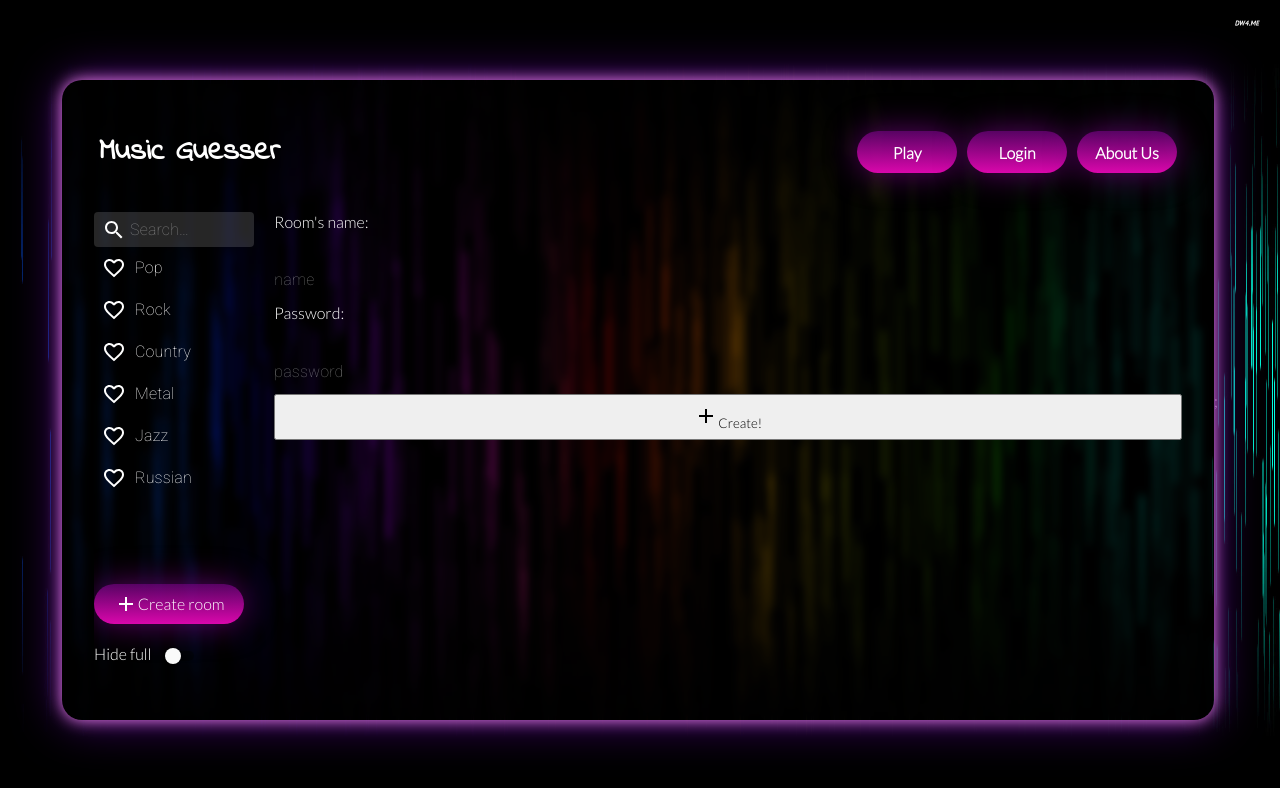
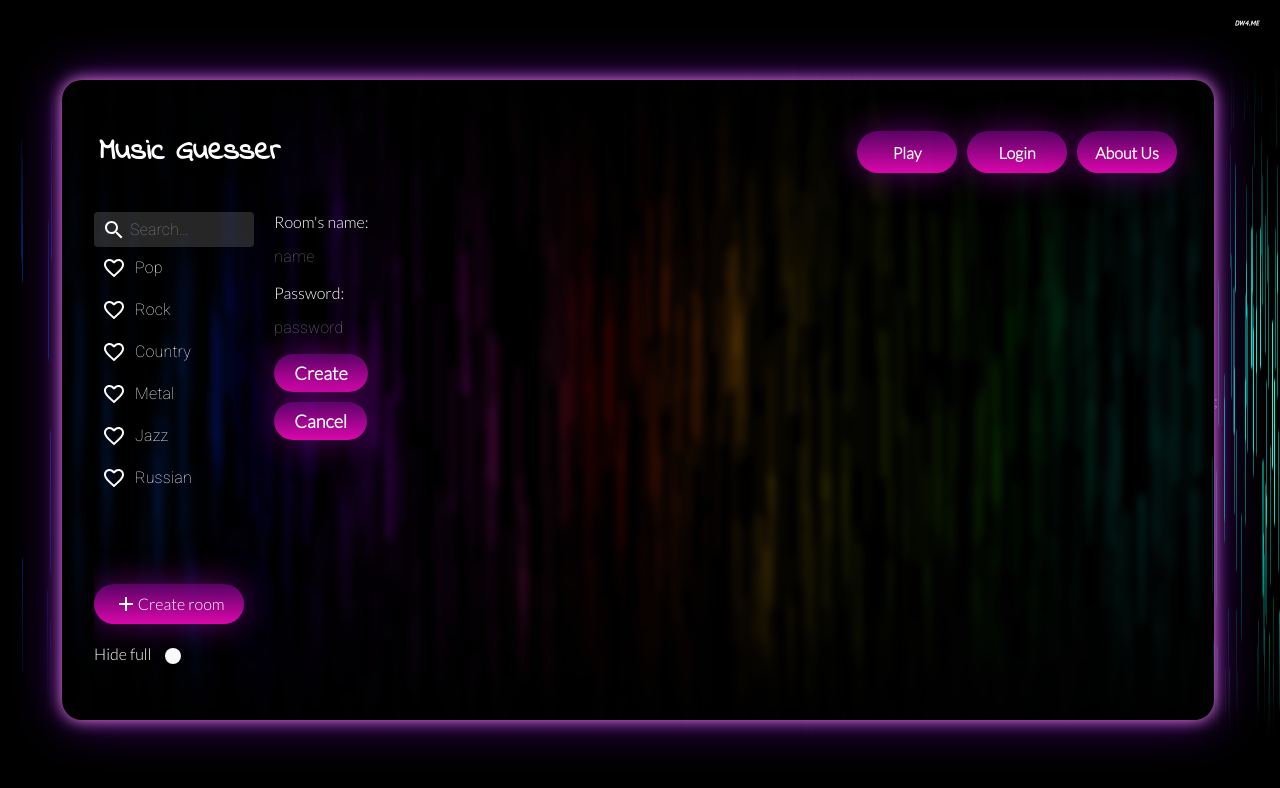
Before and after one commit to adziok/mg_frontend, a React (Create React App) app: page / in a window 1280 px wide. Both pictures are taken after a click on the button "Create room". Shown: the top 788 px of the page. Built offline with nearby package versions, Linux system fonts and the light colour scheme.

Commit message:
feat: Create game view

```diff
--- a/src/components/Buttons/TopMenuButton.scss
+++ b/src/components/Buttons/TopMenuButton.scss
@@ -2,7 +2,10 @@
 @import 'styles/_colors';
 
 .top-menu-button {
-    all: unset;
+    // all: unset;
+    &:focus{
+        // offset: none;
+    }
     background: linear-gradient($violet, $pinkish);
     box-shadow: 0 0 2em $violet;
     @include flexCenter();
--- /dev/null
+++ b/src/pages/Root/CreateGame.scss
@@ -0,0 +1,3 @@
+.createGameContent > *{
+  margin: 0 0 10px 0;
+}
--- a/src/pages/Root/CreateGame.tsx
+++ b/src/pages/Root/CreateGame.tsx
@@ -1,9 +1,58 @@
 import React from 'react';
 
+import { InputBase } from '@material-ui/core';
+import { Add } from '@material-ui/icons';
+
 import Container from 'components/Container/Container';
+import { TopMenuButton } from 'components/Buttons';
+import '../Root/CreateGame.scss';
 
 function CreateGame() {
-    return <Container></Container>;
+    return (
+        <div className="createGameContent">
+            <p>Room&#39;s name:</p>
+            <InputBase
+                className="searchBar"
+                placeholder="name"
+                inputProps={{ 'aria-label': 'search' }}
+                style={{ color: '#fff' }}
+                // onChange={(event) => {
+                //     setNewRoomName(event.target.value);
+                // }}
+            />
+            <p>Password:</p>
+            <InputBase
+                className="searchBar"
+                placeholder="password"
+                inputProps={{ 'aria-label': 'search' }}
+                style={{ color: '#fff' }}
+                type="password"
+                // value={search}
+                // onChange={(event) => {
+                //     setSearch(event.target.value);
+                // }}
+            />
+            <TopMenuButton
+                // className="createButton"
+                // onClick={() => {
+                //     setCreateState(false);
+                //     userRoomArr.push(newRoomName);
+                // }}
+                text="Create"
+            />
+            <TopMenuButton
+                // className="createButton"
+                // onClick={() => {
+                //     setCreateState(false);
+                //     userRoomArr.push(newRoomName);
+                // }}
+                text="Cancel"
+            />
+            {/* <Add />
+                Create!
+            </TopMenuButton> */}
+        </div>
+    );
 }
 
 export default CreateGame;
--- a/src/pages/Root/Root.tsx
+++ b/src/pages/Root/Root.tsx
@@ -11,6 +11,7 @@ import RoomBar from '../../utils/RoomBar';
 import Container from 'components/Container/Container';
 import Header from 'components/Header/Header';
 import Content from 'components/Content/Content';
+import CreateGame from 'pages/Root/CreateGame';
 
 const useStyles = styles;
 
@@ -165,40 +166,9 @@ function Root() {
                 ) : (
                     <main
                         className="mainRooms"
-                        style={{ display: 'grid', gridTemplateColumns: '100%', gridTemplateRows: 'repeat(10, 10%)' }}
+                        // style={{ display: 'grid', gridTemplateColumns: '100%', gridTemplateRows: 'repeat(10, 10%)' }}
                     >
-                        <p>Room&#39;s name:</p>
-                        <InputBase
-                            className="searchBar"
-                            placeholder="name"
-                            inputProps={{ 'aria-label': 'search' }}
-                            style={{ color: '#fff' }}
-                            onChange={(event) => {
-                                setNewRoomName(event.target.value);
-                            }}
-                        />
-                        <p>Password:</p>
-                        <InputBase
-                            className="searchBar"
-                            placeholder="password"
-                            inputProps={{ 'aria-label': 'search' }}
-                            style={{ color: '#fff' }}
-                            type="password"
-                            // value={search}
-                            // onChange={(event) => {
-                            //     setSearch(event.target.value);
-                            // }}
-                        />
-                        <button
-                            className="createButton"
-                            onClick={() => {
-                                setCreateState(false);
-                                userRoomArr.push(newRoomName);
-                            }}
-                        >
-                            <Add />
-                            Create!
-                        </button>
+                        <CreateGame />
                     </main>
                 )}
             </Content>
```
